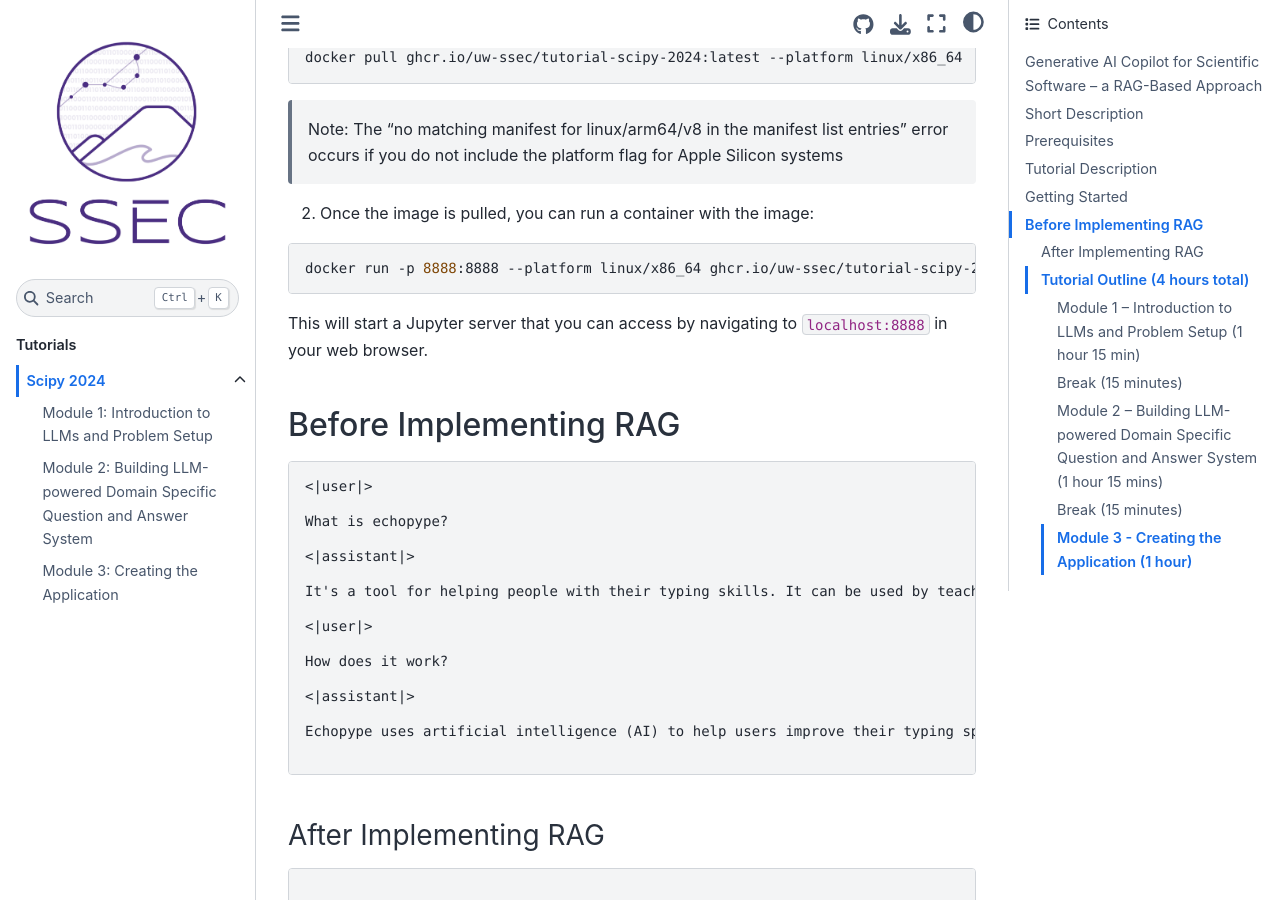
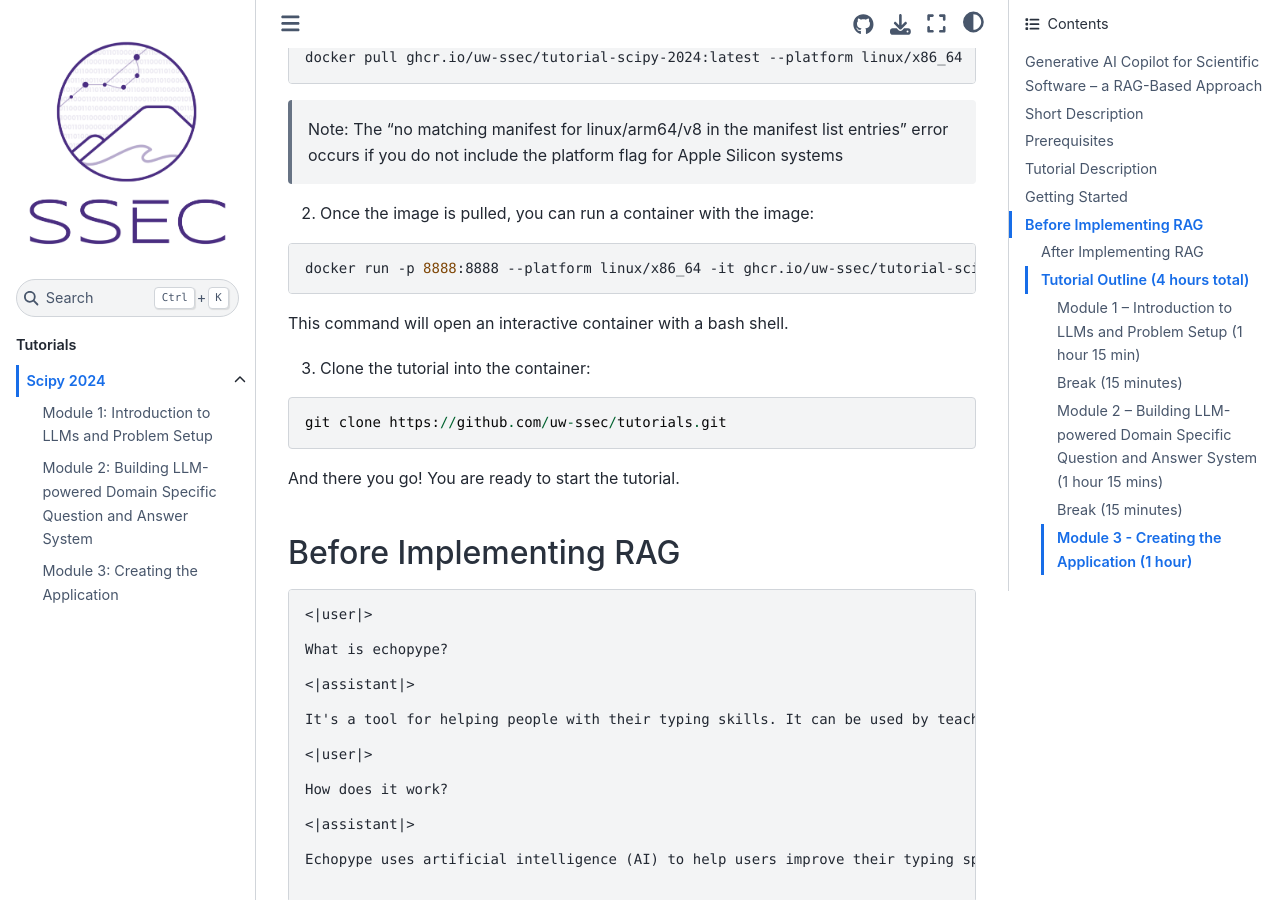
Before and after one commit to uw-ssec/tutorials, a Jupyter Book: the page built from SciPy2024/README.md, in a window 1280 px wide and 900 px high, scrolled down 3394 px. Built offline with Jupyter Book 1.0.4 settings and Sphinx 7.4.7 and the Sphinx Book theme 1.1.4, drawn with Linux system fonts in a browser that asks for light colours.

Commit message:
docs: Add GitHub cloning instructions to Docker implementation in README.md

````diff
--- a/SciPy2024/README.md
+++ b/SciPy2024/README.md
@@ -80,10 +80,18 @@ docker pull ghcr.io/uw-ssec/tutorial-scipy-2024:latest --platform linux/x86_64
 2. Once the image is pulled, you can run a container with the image:
 
 ```bash
-docker run -p 8888:8888 --platform linux/x86_64 ghcr.io/uw-ssec/tutorial-scipy-2024:latest
+docker run -p 8888:8888 --platform linux/x86_64 -it ghcr.io/uw-ssec/tutorial-scipy-2024:latest bash
 ```
 
-This will start a Jupyter server that you can access by navigating to `localhost:8888` in your web browser.
+This command will open an interactive container with a bash shell.
+
+3. Clone the tutorial into the container:
+
+```
+git clone https://github.com/uw-ssec/tutorials.git
+```
+
+And there you go! You are ready to start the tutorial.
 
 ## Before Implementing RAG
 
````
